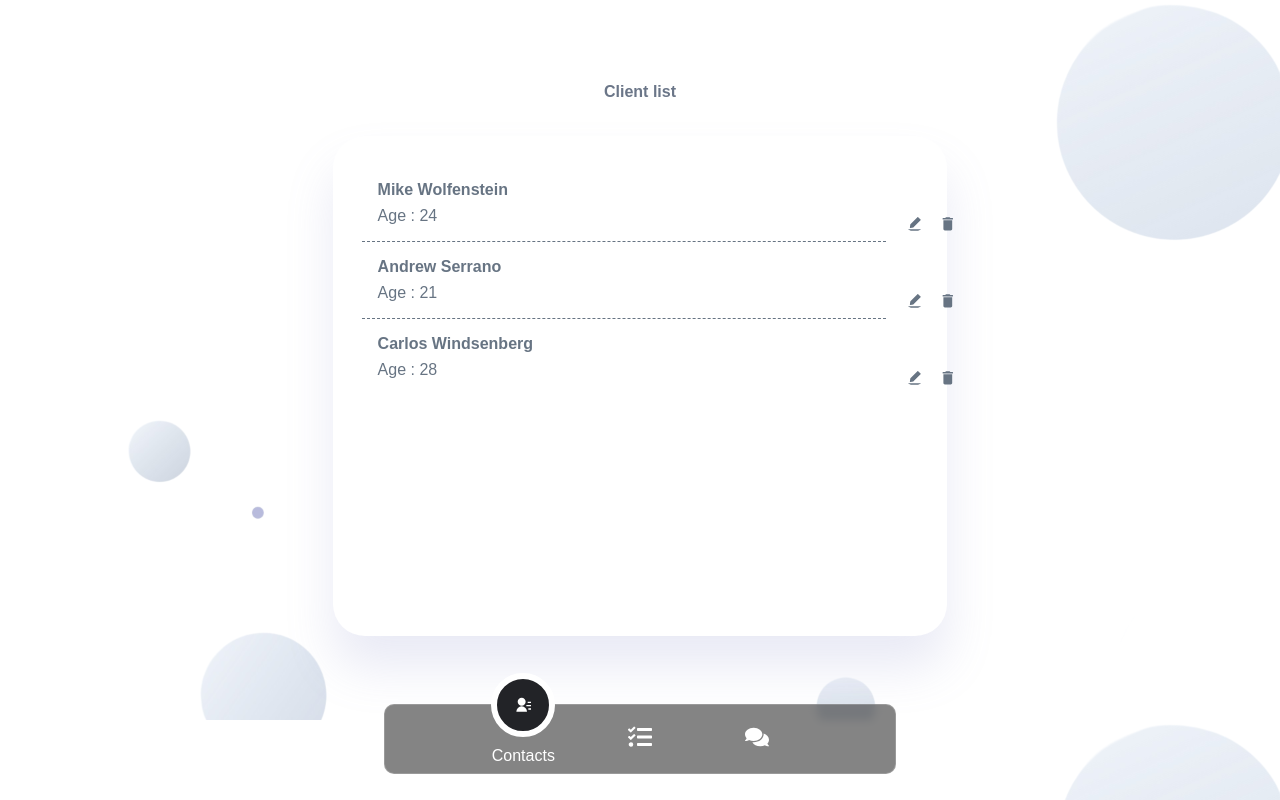
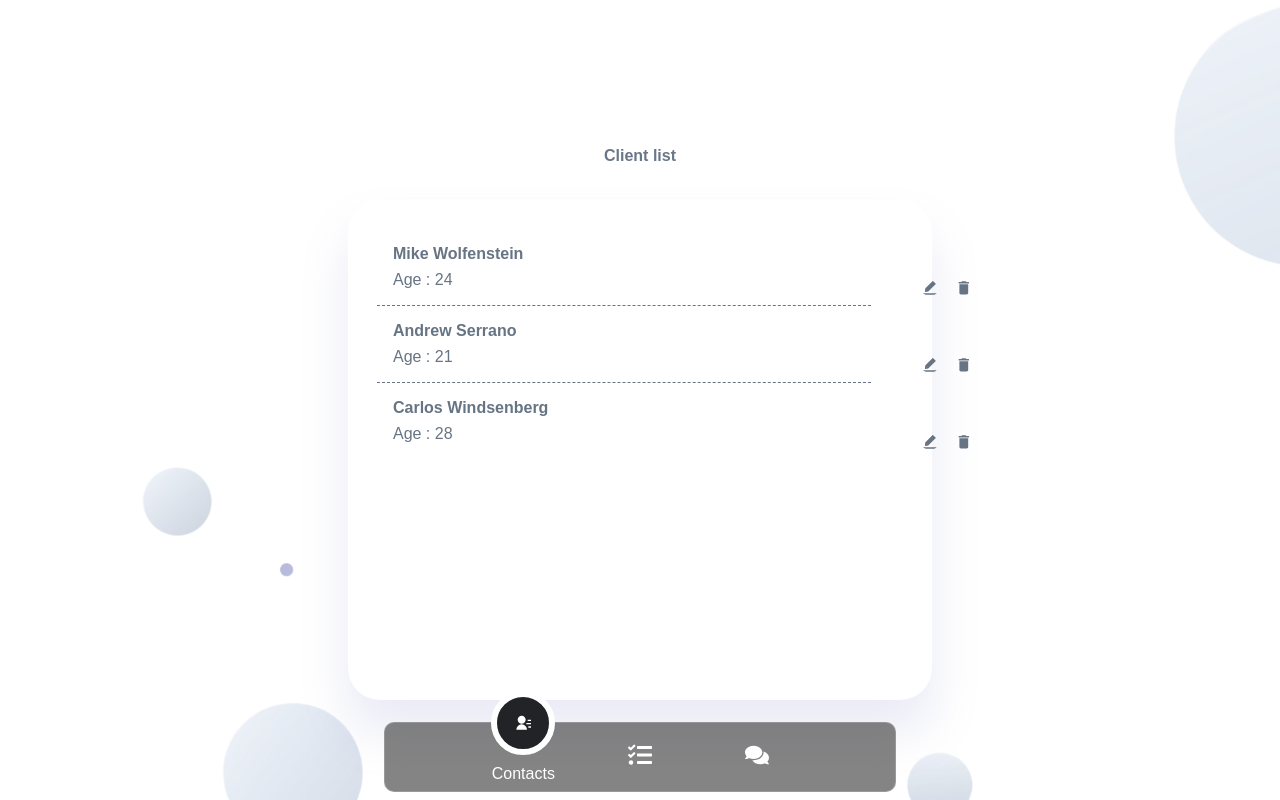
Before and after one commit to Kayeddy/CRM_test, a React (Create React App) app in the folder Client/crm-front/: page / in a window 1280 px wide. Built offline with nearby package versions, Linux system fonts and the light colour scheme.

Commit message:
Fixed design

```diff
--- a/Client/crm-front/src/App.scss
+++ b/Client/crm-front/src/App.scss
@@ -2,6 +2,18 @@
 .app {
   background-color: var(--primary-color);
   font-family: var(--font-base);
+  width: 100%;
+  min-height: 100vh;
+
+  display: flex;
+  flex-direction: row;
+  flex: 1;
+
+  padding: 4rem 2rem;
+
+  @media screen and (max-width: 450px) {
+    padding: 4rem 1rem 2rem;
+  };
 }
 
 .app__flex {
--- a/Client/crm-front/src/Components/Navigation/Nav.scss
+++ b/Client/crm-front/src/Components/Navigation/Nav.scss
@@ -1,5 +1,4 @@
 .app__navigation {
-    margin-top: 90vh;
     width: 40%;
     height: 70px;
     background: rgba(50, 50, 50, 0.60);
@@ -11,7 +10,7 @@
     justify-content: center;
     align-items: center;
     border-radius: 10px;
-
+    bottom: 0.5rem;
 
     ul {
         display: flex;
--- a/Client/crm-front/src/Components/Modal/TaskModal.scss
+++ b/Client/crm-front/src/Components/TaskModal/TaskModal.scss
@@ -1,21 +1,22 @@
 .app__taskModal {
     width: fit-content;
-    height: fit-content;
+    height: 460px;
     position: fixed;
     display: flex;
     justify-content: center;
     align-items: center;
-    margin-top: 70vh;
+    margin-top: 60vh;
 
     .app__taskModal-content {
-        width: 500px;
-        height: 700px;
+        width: 100%;
+        height: 100%;
         border-radius: 12px;
         background-color: var(--color-white);
         box-shadow: rgba(0, 0, 0, 0.35) 0px 5px 15px;
         display: flex;
         flex-direction: column;
         padding: 25px;
+        overflow-y: scroll;
 
         .app__taskModal-header {
             display: flex;
--- a/Client/crm-front/src/Components/index.js
+++ b/Client/crm-front/src/Components/index.js
@@ -1,2 +1,2 @@
 export { default as Navigation } from './Navigation/Nav';
-export { default as TaskModal } from './Modal/TaskModal';
+export { default as TaskModal } from './TaskModal/TaskModal';
```
Also changed, not shown: Client/crm-front/src/Components/TaskModal/TaskModal.js (renamed from Client/crm-front/src/Components/Modal/TaskModal.js), 1 other file (tests, documents, lock files or other folders).
